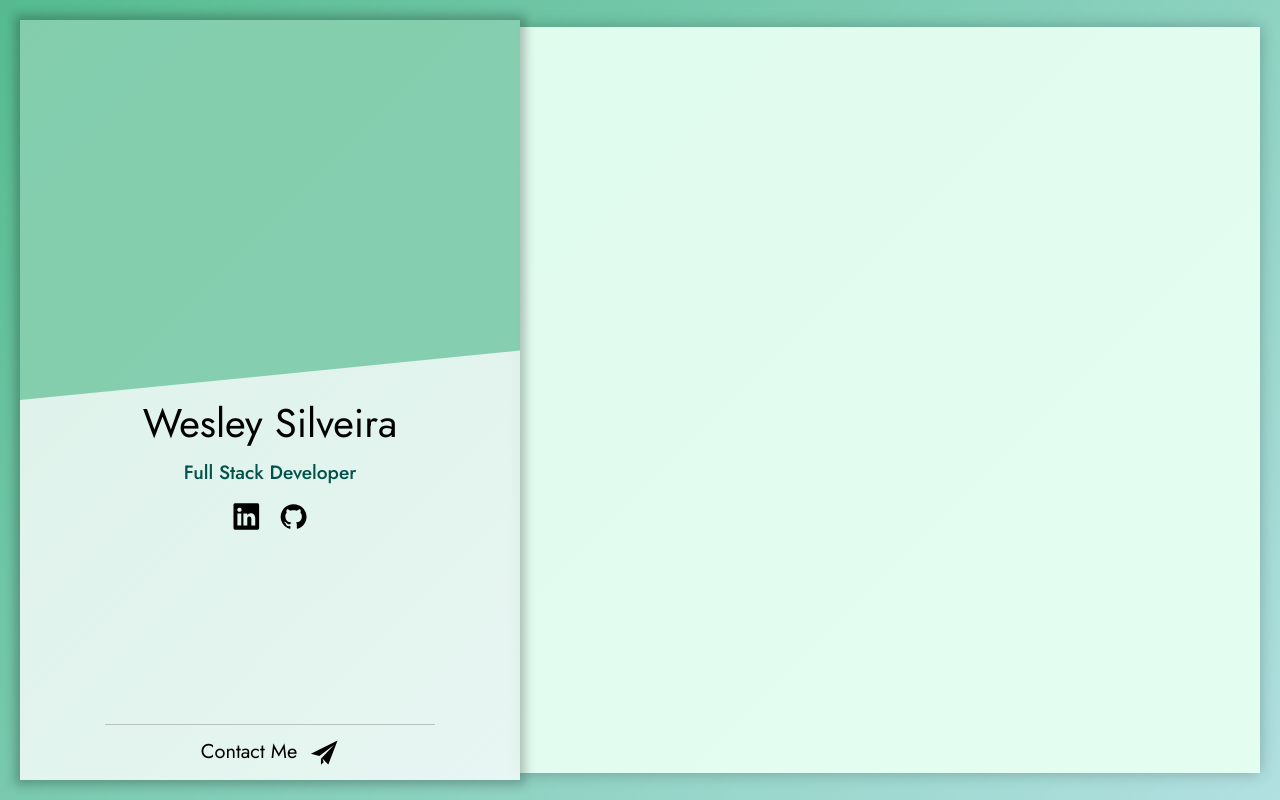
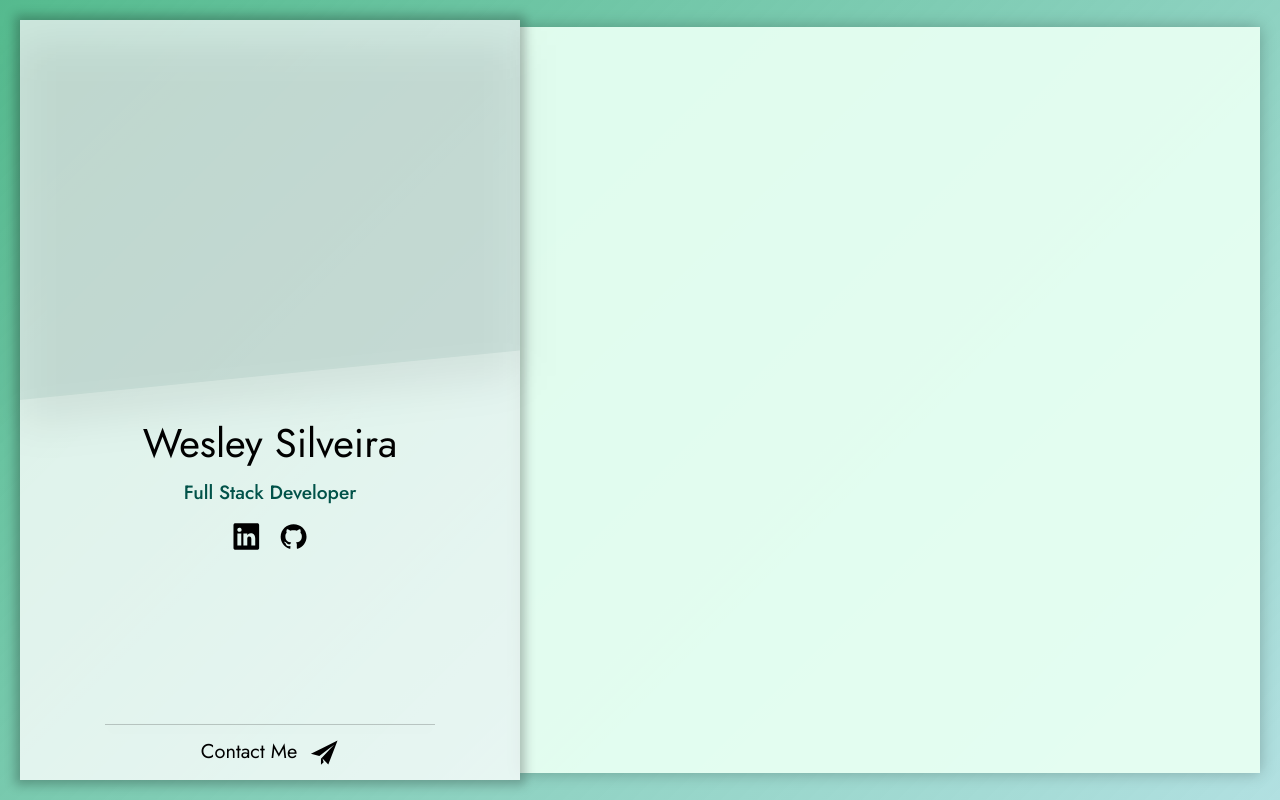
Before and after one commit to ScientistWsy/Portfolio, a React (Vite) app: page / in a window 1280 px wide. Built offline with nearby package versions, Linux system fonts and the light colour scheme.

Commit message:
Ajuste na cor do painel

```diff
--- a/src/components/SidePanel/index.jsx
+++ b/src/components/SidePanel/index.jsx
@@ -12,17 +12,23 @@ const PanelSection = styled.section`
 `
 
 const ContainerProfile = styled.div`
-    height: 50%;
+    height: 100%;
     -webkit-clip-path: polygon(0 0, 100% 0%, 100% 100%, 100% 87%, 0 100%);
     clip-path: polygon(0 0, 100% 0%, 100% 100%, 100% 87%, 0 100%);
-    background-color: #57BC90aa;
+    background-color: rgba(1, 82, 73, 0.07);
+`
+
+const Box = styled.div`
+    height: 50%;
+    filter: drop-shadow(0px 25px 20px rgba(0, 0, 0, 1));
+    //box-shadow: rgba(0, 0, 0, 0.45) 0px 25px 20px -20px;
 `
 
 const Name = styled.h1`
     color: ${setTheme.text.primary};
     font-size: 2.5em;
     font-weight: normal;
-    margin: 0px auto 0 auto;
+    margin: 20px auto 0 auto;
 `
 
 const Professional = styled.h2`
@@ -65,6 +71,7 @@ const LineDiv = styled.div`
     height: 1px;
     margin: auto auto 0px auto;
     background-color: rgba(0, 0, 0, 0.2);;
+    box-shadow: rgba(0, 0, 0, 0.08) 0px 4px 12px;
 `
 
 const ContactMe = styled.div`
@@ -96,7 +103,10 @@ const ContactIcon = styled.svg`
 const SidePanel = () => {
     return (
         <PanelSection>
-            <ContainerProfile />
+            <Box>
+                <ContainerProfile />
+
+            </Box>
             <Name>Wesley Silveira</Name>
             <Professional>Full Stack Developer</Professional>
             <SocialMedia>
```
